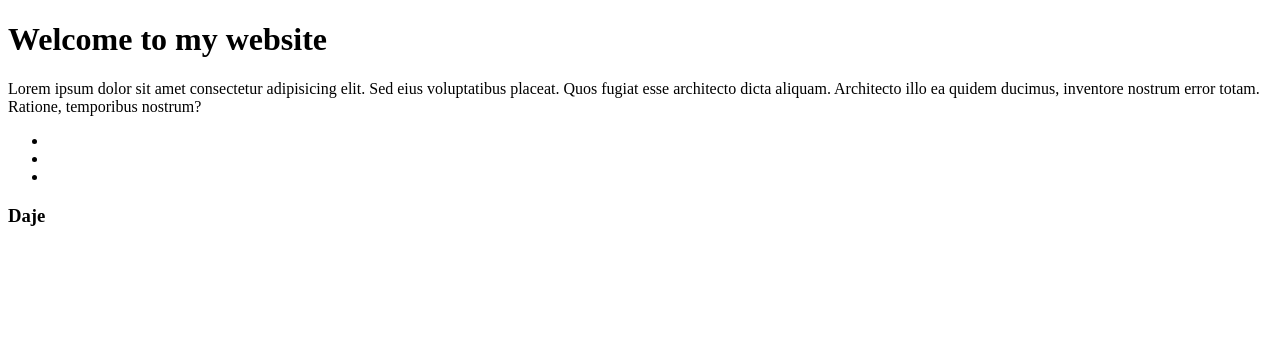
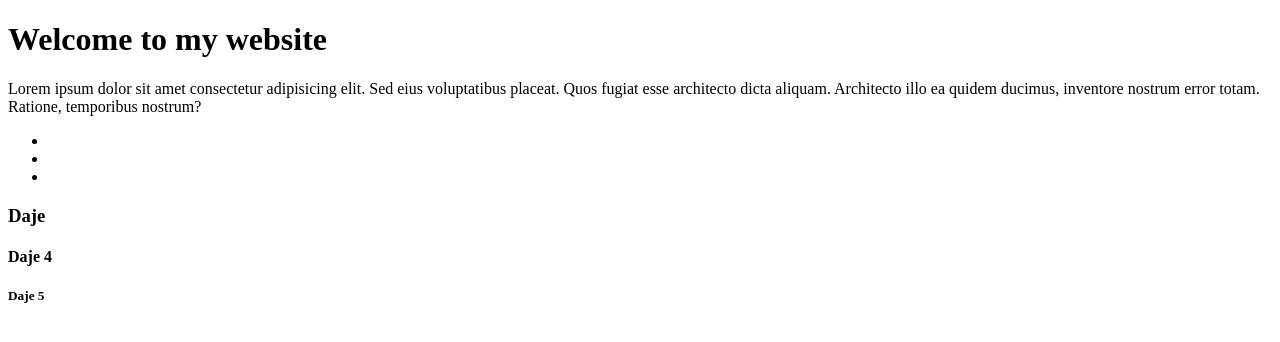
Before and after one commit to JanLascala/Test-git-project, a plain HTML site: page index.html in a window 1280 px wide. Drawn offline with Linux system fonts and the light colour scheme.

Commit message:
test: add some hs

```diff
--- a/index.html
+++ b/index.html
@@ -23,6 +23,10 @@
     </ul>
 
     <h3>Daje</h3>
+
+
+    <h4>Daje 4</h4>
+    <h5>Daje 5</h5>
 </body>
 
 </html>
```
